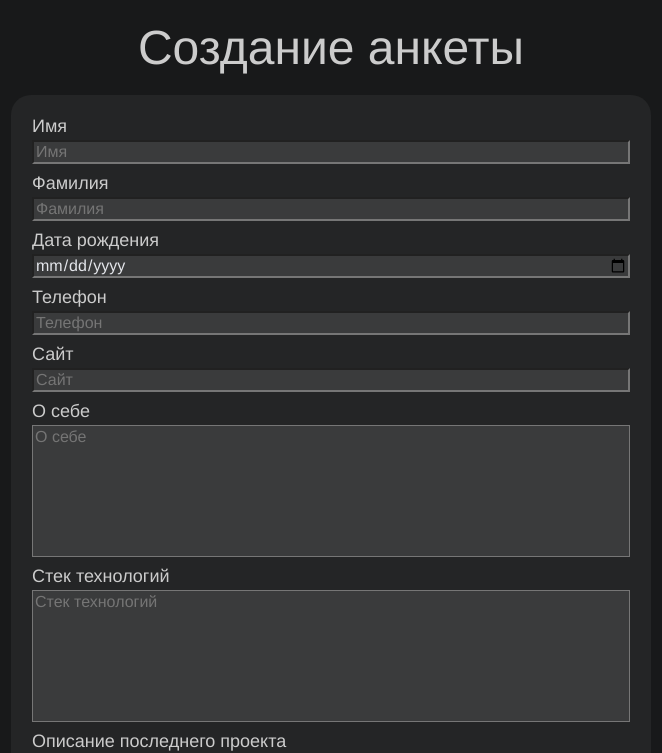
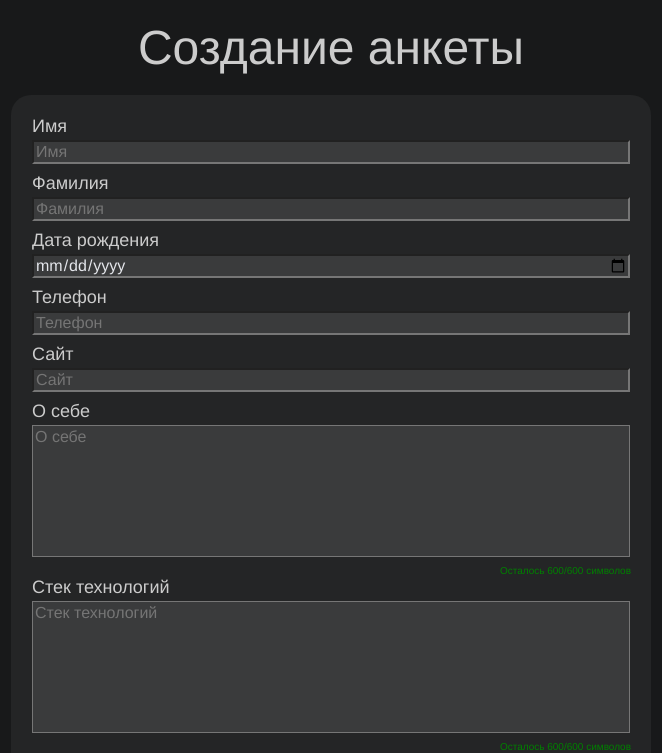
Before and after one commit to artmnq/React_03.23, a React (Create React App) app: page / in a window 1280 px wide. Shown: the top 753 px of the page, without its empty margins (309-971 px from the left). Built offline with nearby package versions, Linux system fonts and the light colour scheme.

Commit message:
feat: added validation logic

```diff
--- a/src/Components/Button/index.jsx
+++ b/src/Components/Button/index.jsx
@@ -4,7 +4,11 @@ import styles from "./Button.module.css";
 class Button extends React.Component {
   render() {
     return (
-      <button className={styles.button} type={this.props.type}>
+      <button
+        className={styles.button}
+        type={this.props.type}
+        onClick={this.props.onClick}
+      >
         {this.props.name}
       </button>
     );
--- a/src/Components/Field/Field.module.css
+++ b/src/Components/Field/Field.module.css
@@ -14,3 +14,8 @@
   background: #3a3b3c;
   color: #e4e6eb;
 }
+
+.fieldError {
+  color: red;
+  font-size: 12px;
+}
--- a/src/Components/Field/index.jsx
+++ b/src/Components/Field/index.jsx
@@ -39,13 +39,13 @@ export const fieldData = [
   },
   {
     type: "date",
-    name: "date",
+    name: "birthDate",
     labelText: "Дата рождения",
     id: "3",
   },
   {
     type: "tel",
-    name: "phone",
+    name: "number",
     labelText: "Телефон",
     id: "4",
     placeholder: "Телефон",
@@ -53,7 +53,7 @@ export const fieldData = [
 
   {
     type: "url",
-    name: "url",
+    name: "webSite",
     labelText: "Сайт",
     id: "5",
     placeholder: "Сайт",
--- a/src/Components/Form/Form.module.css
+++ b/src/Components/Form/Form.module.css
@@ -15,3 +15,14 @@
   justify-content: space-around;
   margin-top: 20px;
 }
+
+.error {
+  color: red;
+  font-size: 12px;
+}
+
+.charCount {
+  color: green;
+  font-size: 10px;
+  text-align: right;
+}
--- a/src/Components/Form/index.jsx
+++ b/src/Components/Form/index.jsx
@@ -6,6 +6,7 @@ import Button from "../Button";
 
 import { textAreaData } from "../TextArea";
 import { fieldData } from "../Field";
+import formatPhoneNumber from "../../Utils";
 
 import styles from "./Form.module.css";
 
@@ -20,33 +21,95 @@ const initialState = {
   aboutProject: "",
 };
 
+const MAX_CHARS = 600;
+
+function CharacterCount({ count, maxChars }) {
+  if (count > maxChars) {
+    return <div className={styles.error}>Превышен лимит символов в поле</div>;
+  } else {
+    const remainingChars = maxChars - count;
+    return (
+      <div className={styles.charCount}>
+        Осталось {remainingChars}/{maxChars} символов
+      </div>
+    );
+  }
+}
+
 class Form extends React.Component {
   constructor(props) {
     super(props);
 
-    this.state = { ...initialState };
+    this.state = { ...initialState, errors: {} };
 
     this.handleChange = this.handleChange.bind(this);
     this.handleSubmitForm = this.handleSubmitForm.bind(this);
     this.handleReset = this.handleReset.bind(this);
   }
 
+  validateForm() {
+    const errors = {};
+    fieldData.forEach((input) => {
+      const { name, labelText } = input;
+      if (!this.state[name]) {
+        errors[
+          name
+        ] = `${labelText} не может быть пустой строкой. Заполните пожалуйста`;
+      } else if (name === "name" || name === "surname") {
+        const firstChar = this.state[name][0];
+        const pattern = /^[a-zA-Zа-яА-Я]+$/;
+        if (firstChar !== firstChar.toUpperCase()) {
+          errors[name] = `Первая буква должна быть заглавной`;
+        } else if (!pattern.test(this.state[name])) {
+          errors[name] = `В ${labelText} можно вводить только буквы`;
+        }
+      } else if (
+        name === "webSite" &&
+        !/^https?:\/\//i.test(this.state[name])
+      ) {
+        errors[name] =
+          "Введите корректный URL-адрес сайта, начинающийся с http:// или https://";
+      } else if (name === "number" && this.state[name].length !== 12) {
+        errors[name] = "Введите корректный номер телефона";
+      } else if (
+        name === "birthDate" &&
+        new Date(this.state[name]) > new Date()
+      ) {
+        errors[name] = "Введите корректную дату рождения";
+      }
+    });
+    textAreaData.forEach((el) => {
+      const { name, labelText } = el;
+      if (!this.state[name]) {
+        errors[
+          name
+        ] = `${labelText} не может быть пустой строкой. Заполните пожалуйста`;
+      }
+    });
+    this.setState({ errors });
+    return Object.keys(errors).length === 0;
+  }
+
   handleChange(e) {
-    const value = e.target.value;
+    const value =
+      e.target.name === "number"
+        ? formatPhoneNumber(e.target.value)
+        : e.target.value.replace(/^\s+/g, "");
     const name = e.target.name;
 
-    this.setState({
-      [name]: value,
-    });
+    this.setState({ [name]: value });
   }
+
   handleReset() {
-    this.setState({ ...initialState });
+    this.setState({ ...initialState, errors: {} });
   }
 
   handleSubmitForm(e) {
     e.preventDefault();
+    if (this.validateForm()) {
       console.log(this.state);
-    this.setState({ ...initialState });
+      this.setState({ ...initialState, errors: {} });
+    }
   }
 
   render() {
@@ -60,22 +123,33 @@ class Form extends React.Component {
           {fieldData.map((input) => {
             const { type, name, id, labelText, placeholder } = input;
             return (
+              <div key={id}>
                 <Field
                   type={type}
-                key={id}
                   name={name}
                   labelText={labelText}
                   value={this.state[name]}
                   handleChange={this.handleChange}
                   placeholder={placeholder}
                 />
+                {this.state.errors[name] && (
+                  <div className={styles.error}>{this.state.errors[name]}</div>
+                )}
+              </div>
             );
           })}
           {textAreaData.map((el) => {
             const { name, id, textareaId, labelText, placeholder } = el;
+            const maxChars =
+              name === "aboutMe" ||
+              name === "techStack" ||
+              name === "aboutProject"
+                ? MAX_CHARS
+                : null;
+            const count = this.state[name]?.length || 0;
             return (
+              <div key={id}>
                 <TextArea
-                key={id}
                   value={this.state[name]}
                   name={name}
                   id={textareaId}
@@ -84,6 +158,13 @@ class Form extends React.Component {
                   handleChange={this.handleChange}
                   placeholder={placeholder}
                 />
+                {maxChars && (
+                  <CharacterCount count={count} maxChars={maxChars} />
+                )}
+                {this.state.errors[name] && (
+                  <div className={styles.error}>{this.state.errors[name]}</div>
+                )}
+              </div>
             );
           })}
           <div className={styles.buttons}>
--- a/src/Components/TextArea/index.jsx
+++ b/src/Components/TextArea/index.jsx
@@ -24,22 +24,22 @@ class TextArea extends React.Component {
 
 export const textAreaData = [
   {
-    name: "aboutMyself",
-    textAreaId: "aboutMyself",
+    name: "aboutMe",
+    textAreaId: "aboutMe",
     labelText: "О себе",
     placeholder: "О себе",
     id: "1",
   },
   {
-    name: "technologies",
-    textAreaId: "technologies",
+    name: "techStack",
+    textAreaId: "techStack",
     labelText: "Стек технологий",
     placeholder: "Стек технологий",
     id: "2",
   },
   {
-    name: "projectDescription",
-    textAreaId: "projectDescription",
+    name: "aboutProject",
+    textAreaId: "aboutProject",
     labelText: "Описание последнего проекта",
     placeholder: "Описание последнего проекта",
     id: "3",
--- /dev/null
+++ b/src/Utils/index.js
@@ -0,0 +1,16 @@
+export default function formatPhoneNumber(phoneNumber) {
+  const cleaned = ("" + phoneNumber).replace(/\D/g, "");
+  const match = cleaned.match(/^(\d{1})(\d{0,3})(\d{0,2})(\d{0,2})$/);
+  if (match) {
+    const intlCode = match[1] ? "+7" : "";
+    const firstGroup = match[2];
+    const secondGroup = match[3];
+    const thirdGroup = match[4];
+    let formattedNumber = intlCode;
+    if (firstGroup) formattedNumber += `-${firstGroup}`;
+    if (secondGroup) formattedNumber += `-${secondGroup}`;
+    if (thirdGroup) formattedNumber += `-${thirdGroup}`;
+    return formattedNumber;
+  }
+  return phoneNumber;
+}
```
Lines whose indentation alone changed are shown as unchanged.
